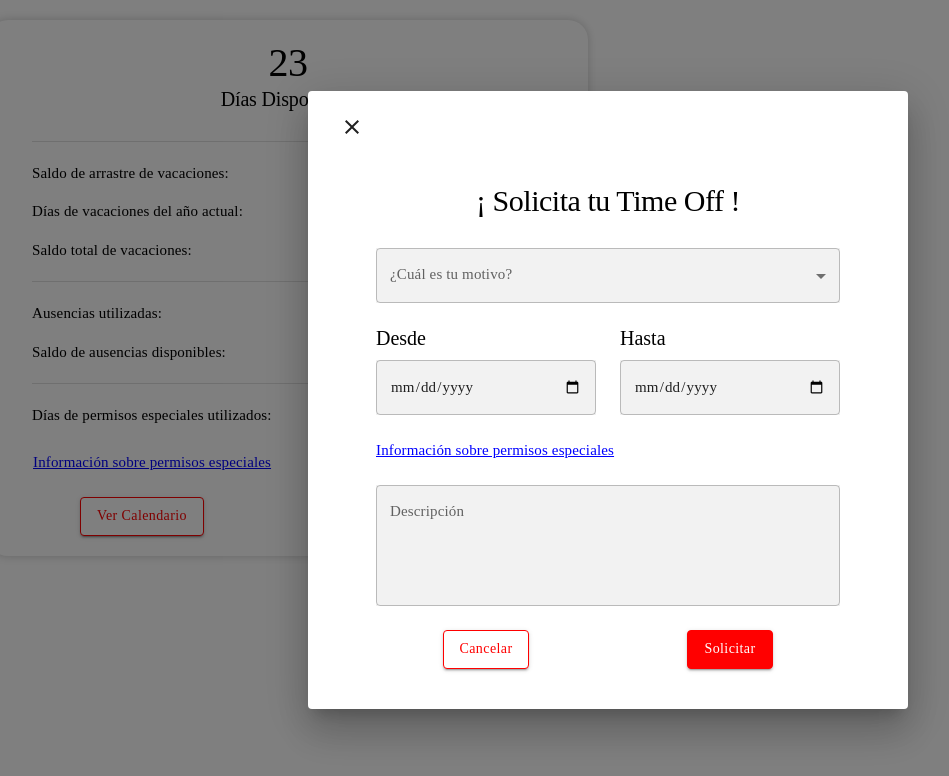
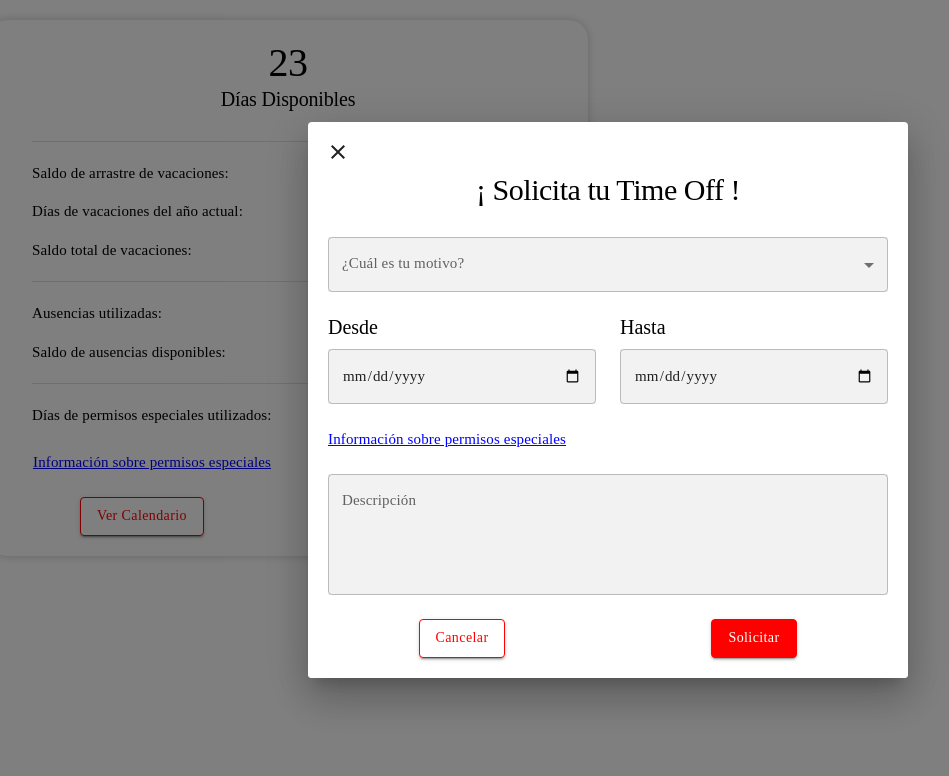
Before and after one commit to Zarahi93/tf-santander, a React (Create React App) app: page /timeoff in a window 1280 px wide. Both pictures are taken after a click on the button "Agendar Time Off". Shown: the top 776 px of the page, without its empty margins (32-981 px from the left). Built offline with nearby package versions, Linux system fonts and the light colour scheme; a web font is replaced by a local one.

Commit message:
Fixed some styles

```diff
--- a/src/Components/Timeoff/Form.jsx
+++ b/src/Components/Timeoff/Form.jsx
@@ -109,7 +109,7 @@ function TimeOffForm({ onCancel }) {
     <Container maxWidth="lg"
       style={{
         backgroundColor: 'white',
-        padding: '20px',
+        padding: '0px 20px 20px 20px',
         color: theme.palette.txtPrincipal.main,
       }}>
       <Typography variant="h1" align="center" style={{ fontSize: "30px", marginBottom: "30px" }}>¡ Solicita tu Time Off !</Typography>
--- a/src/Components/Timeoff/Timeoff.jsx
+++ b/src/Components/Timeoff/Timeoff.jsx
@@ -112,7 +112,7 @@ export const Timeoff = () => {
           </DialogContent>
         </Dialog>
         <Dialog open={openForm} onClose={handleCloseForm}>
-          <DialogTitle>
+          <DialogTitle style={{ margin: "10px 0px 0px 10px", padding:"0px" }}>
             <IconButton
               color="inherit"
               onClick={handleCloseForm}
@@ -121,8 +121,8 @@ export const Timeoff = () => {
               <CloseIcon />
             </IconButton>
           </DialogTitle>
-          <DialogContent>
-            <Container maxWidth="lg">
+          <DialogContent  style={{ margin: "0px", padding:"0px" }}>
+            <Container maxWidth="lg" style={{ margin: "0px", padding:"0px" }}>
               <TimeOffForm onCancel={handleCloseForm} />
             </Container>
           </DialogContent>
```
